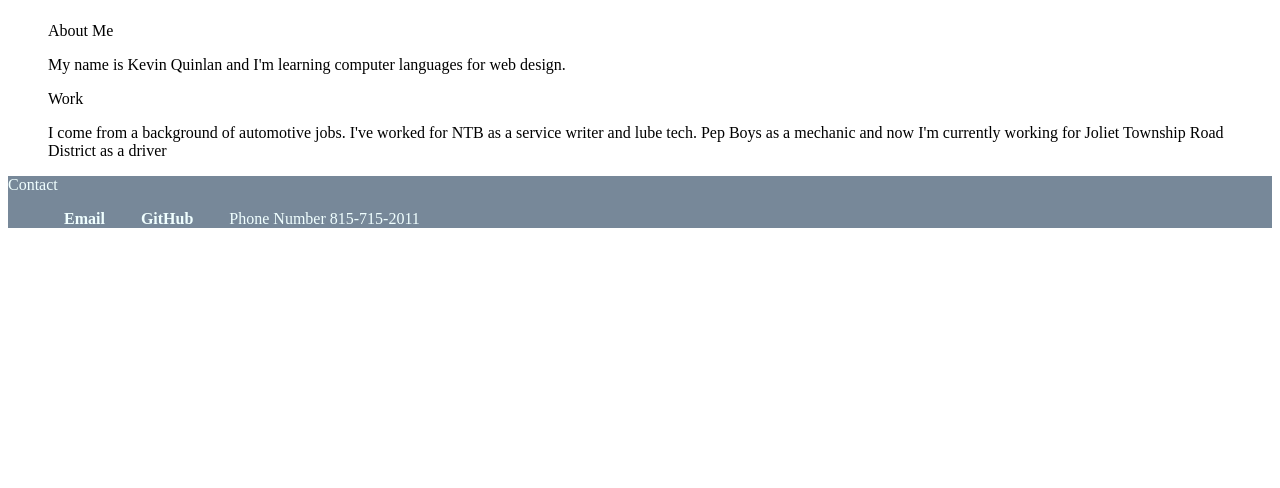
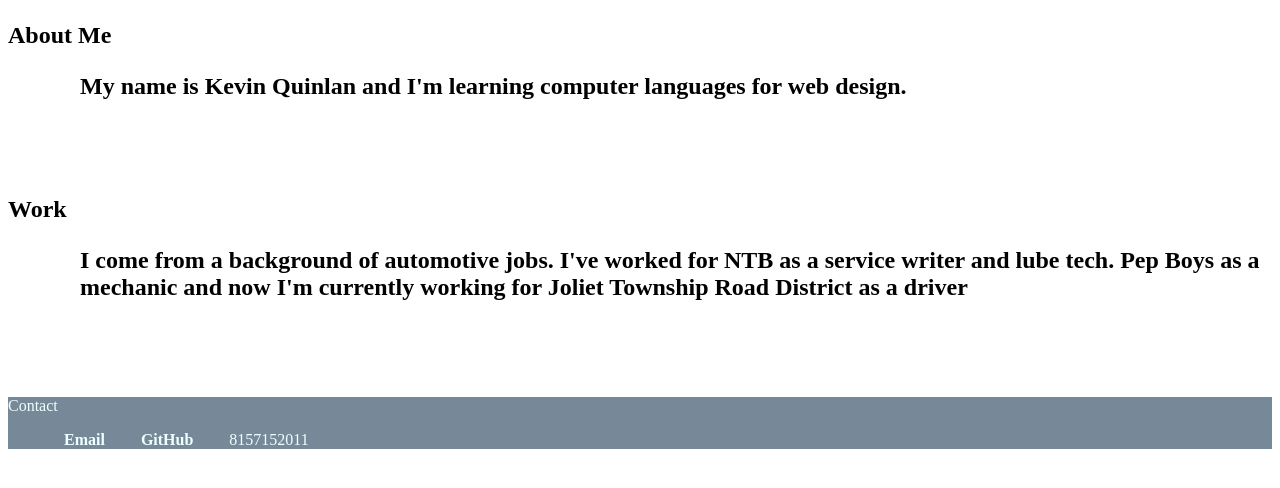
Before and after one commit to Quinlan246/Homework-02, a plain HTML site: page Develop/index.html in a window 1280 px wide. Shown: the part 92-580 px from the top of the page. Drawn offline with Linux system fonts and the light colour scheme.

Commit message:
added develop folder

```diff
--- a/index.html
+++ b/Develop/index.html
@@ -8,6 +8,7 @@
     <title>Document</title>
 
 </head>
+
 <body>
     <header class="header">Kevin Quinlan
         <nav>
@@ -20,18 +21,16 @@
     </header>
 
     <section>
-        <ul>
-            <li>About Me
+            <h1>About Me
                 <p>
                     My name is Kevin Quinlan and I'm learning computer languages for web design.
                 </p>
-            </li>
-            <li>Work
+            </h1>
+            <h2>Work
                 <p>
                     I come from a background of automotive jobs. I've worked for NTB as a service writer and lube tech. Pep Boys as a mechanic and now I'm currently working for Joliet Township Road District as a driver
                 </p>
-            </li>
-        </ul>
+            </h2>
     </section>
 
     <footer>Contact
@@ -39,7 +38,7 @@
             <ul>
                 <li><a href="mailto:KevinQuinlan2023@u.northwestern.edu"><b>Email</b></a></li>
                 <li><a href="https://github.com/Quinlan246"><b>GitHub</b></a></li>
-                <li><a href="tel:18157152011">Phone Number 815-715-2011</a></li>
+                <li class="phonenumber"><a href="tel:18157152011">8157152011</a></li>
             </ul>
         </nav>
     </footer>
--- a/style.css
+++ b/Develop/style.css
@@ -33,6 +33,11 @@ footer nav ul li {
     padding: 0 1em;
 }
 
-section ul li {
-list-style: none;
+section h1 p, section h2 p {
+    padding-left: 3em;
+    padding-bottom: 3em;
 }
+
+section {
+
+}
```
Also changed, not shown: 2 other files.
